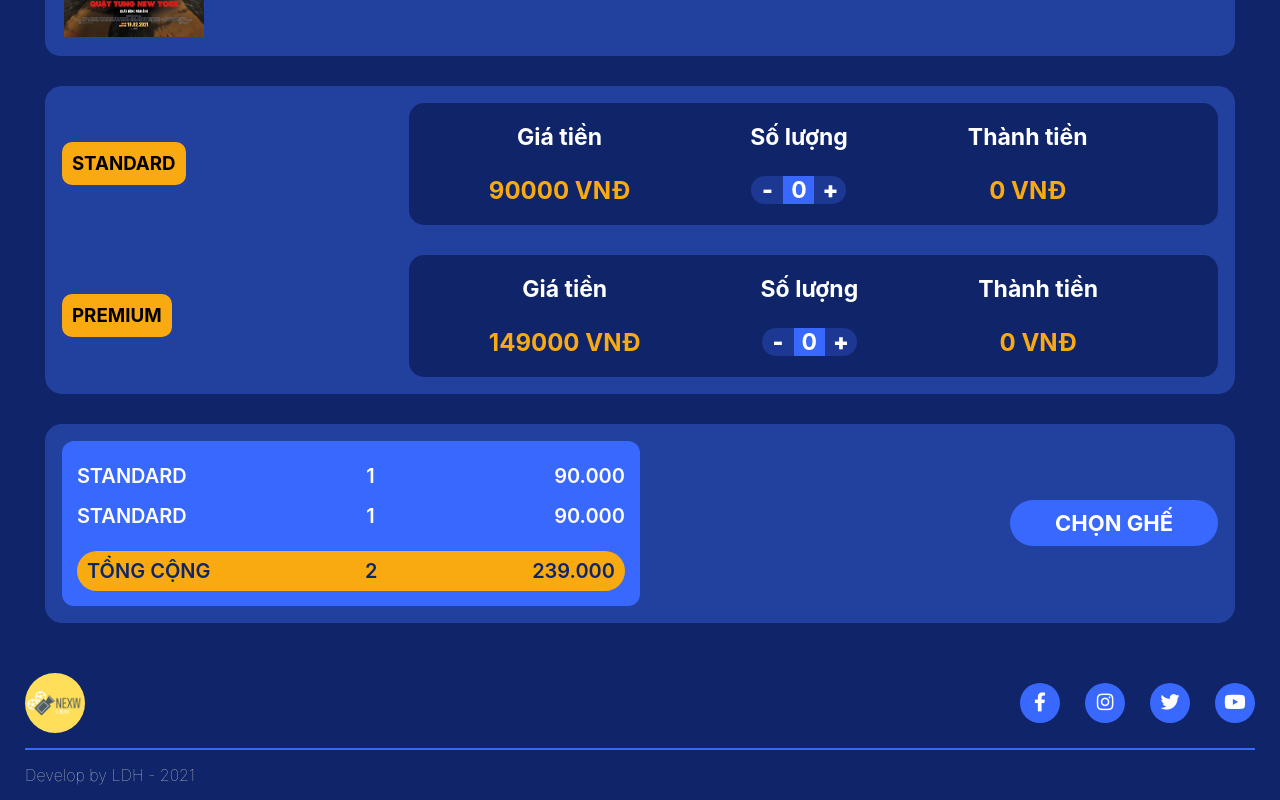
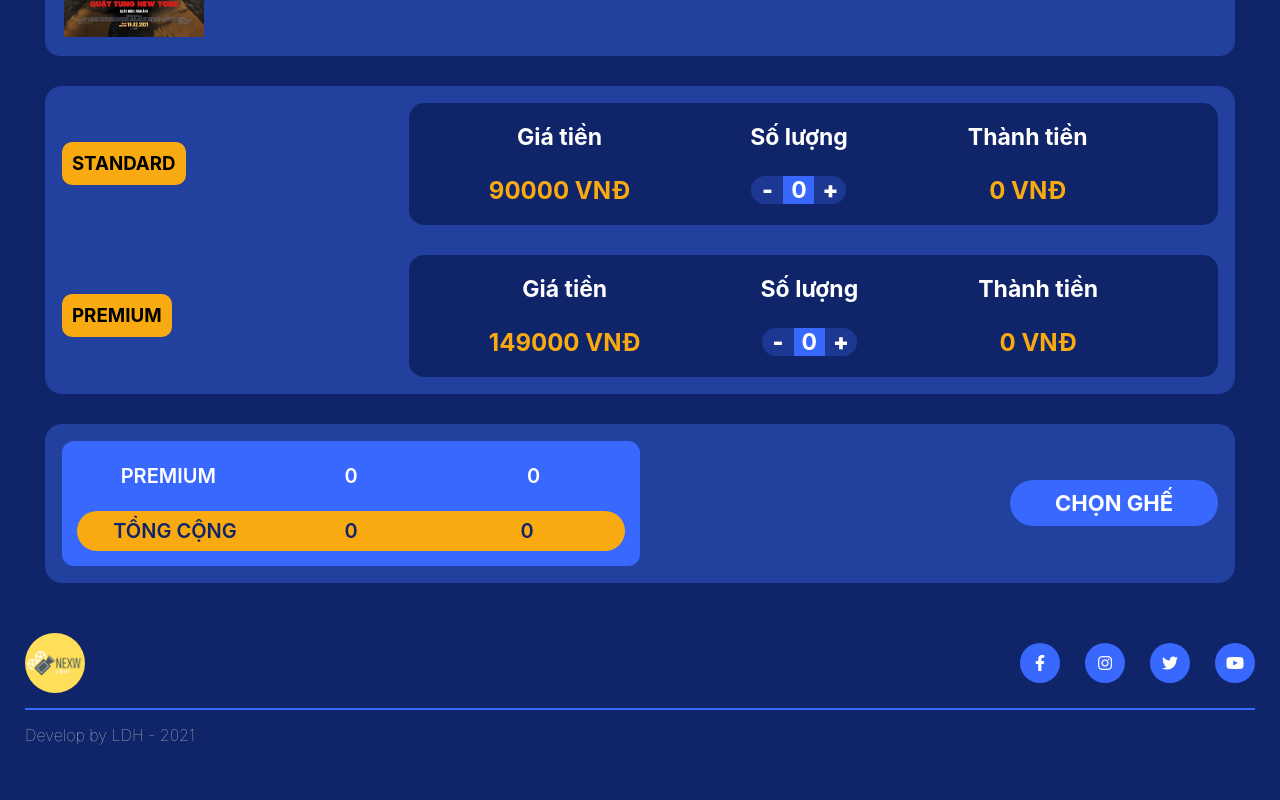
Before and after one commit to ldh1511/Project_Cinema, a React (Create React App) app: page /order in a window 1280 px wide. Shown: the part 395-1195 px from the top of the page. After the commit the page ends 1155 px from the top, so only its background shows below. Built offline with nearby package versions, Linux system fonts and the light colour scheme; no server answers.

Commit message:
update price

```diff
--- a/src/App.css
+++ b/src/App.css
@@ -679,6 +679,8 @@ footer{
   font-size: 20px;
   text-transform: uppercase;
   font-weight: 600;
+  flex: 1;
+  text-align: center;
 }
 .bill-total{
   background: #FAAA11;
--- a/src/components/Bill.js
+++ b/src/components/Bill.js
@@ -1,22 +1,28 @@
 import React from "react";
-const Bill = () => {
+const Bill = ({ bill }) => {
+    const getTotal=()=>{
+        let total=bill.reduce((total, ele)=>{
+            return total+=ele.total
+        },0)
+        let amount=bill.reduce((amount, ele)=>{
+            return amount+=ele.number
+        },0)
+        return {total:total, amount: amount}
+    }
     return (
         <div className="bill-box">
-            <div className="bill-row">
-                <h4>standard</h4>
-                <h4>1</h4>
-                <h4>90.000</h4>
-            </div>
-            <div className="bill-row">
-                <h4>standard</h4>
-                <h4>1</h4>
-                <h4>90.000</h4>
-            </div>
+            {bill.map((ele, i) => (
+                <div className="bill-row" key={i}>
+                    <h4>{ele.type}</h4>
+                    <h4>{ele.number}</h4>
+                    <h4>{ele.total}</h4>
+                </div>
+            ))}
             <div className="bill-total">
                 <div className="bill-row">
                     <h4>tổng cộng</h4>
-                    <h4>2</h4>
-                    <h4>239.000</h4>
+                    <h4>{getTotal().amount}</h4>
+                    <h4>{getTotal().total}</h4>
                 </div>
             </div>
         </div>
--- a/src/components/Footer.js
+++ b/src/components/Footer.js
@@ -8,10 +8,10 @@ const Footer = () => {
                     <img src={logo} alt=""></img>
                 </div>
                 <ul className='footer-nav'>
-                    <li><a href><i className="fab fa-facebook-f"></i></a></li>
-                    <li><a href><i className="fab fa-instagram"></i></a></li>
-                    <li><a href><i className="fab fa-twitter"></i></a></li>
-                    <li><a href><i className="fab fa-youtube"></i></a></li>
+                    <li><i className="fab fa-facebook-f" /></li>
+                    <li><i className="fab fa-instagram"></i></li>
+                    <li><i className="fab fa-twitter"></i></li>
+                    <li><i className="fab fa-youtube"></i></li>
                 </ul>
             </div>
             <div className='footer-bottom'>
--- a/src/components/Order.js
+++ b/src/components/Order.js
@@ -3,11 +3,19 @@ import Bill from './Bill';
 import OrderFilm from './OrderFim';
 import Price from './Price';
 const Order = () => {
-    const [step, setStep] = useState(1);
-    const [bill, setBill]=useState([]);
-    const handleClick=(dt)=>{
-        console.log(dt)
-        // setBill([...bill, dt])
+    // const [step, setStep] = useState(1);
+    const [bill, setBill] = useState([]);
+    const handleClick =(dt) => {
+        if (bill.length === 0) {
+            setBill([dt]);
+        }
+        else {
+            let x = bill;
+            x = x.map((ele) => { return ele = ele.type === dt.type ? dt : ele });
+            let y = x.filter((ele) => ele.type === dt.type);
+            if (y.length === 0) { x.push(dt) };
+            setBill(x);
+        }
     }
     return (
         <div className="order-container">
@@ -30,11 +38,11 @@ const Order = () => {
             </div>
             <OrderFilm />
             <div className="price-container">
-                <Price price={90000} type={'standard'} onClick={handleClick}/>
-                <Price price={149000} type={'premium'} onClick={handleClick}/>
+                <Price price={90000} type={'standard'} handleClick={handleClick} />
+                <Price price={149000} type={'premium'} handleClick={handleClick} />
             </div>
             <div className="bill-container">
-                <Bill />
+                <Bill bill={bill} />
                 <div className="next-button">
                     <button>Chọn ghế</button>
                 </div>
--- a/src/components/Price.js
+++ b/src/components/Price.js
@@ -1,23 +1,22 @@
-import React, { useState } from 'react';
-const Price = ({ price, type, onClick }) => {
+import React, { useState,useEffect} from 'react';
+const Price = ({ price, type, handleClick }) => {
     const [amount, setAmount] = useState({
         priceTicket: price,
-        type:type,
+        type: type,
         number: 0,
         total: 0
     });
     const handlePlus = () => {
         let curNumber = amount.number;
         curNumber++;
-        setAmount({ ...amount, number: curNumber, total:curNumber*amount.priceTicket });
-        onClick(amount);
+        setAmount({ ...amount, number: curNumber, total: curNumber * amount.priceTicket });
     }
     const handleMinus = () => {
         let curNumber = amount.number;
         curNumber--;
-        setAmount({ ...amount, number: curNumber, total:curNumber*amount.priceTicket });
-        onClick(amount);
+        setAmount({ ...amount, number: curNumber, total: curNumber * amount.priceTicket });
     }
+    useEffect(()=>{handleClick(amount)},[amount ])
     return (
         <div className="price-box">
             <div className="price-type"><h3>{type}</h3></div>
```
